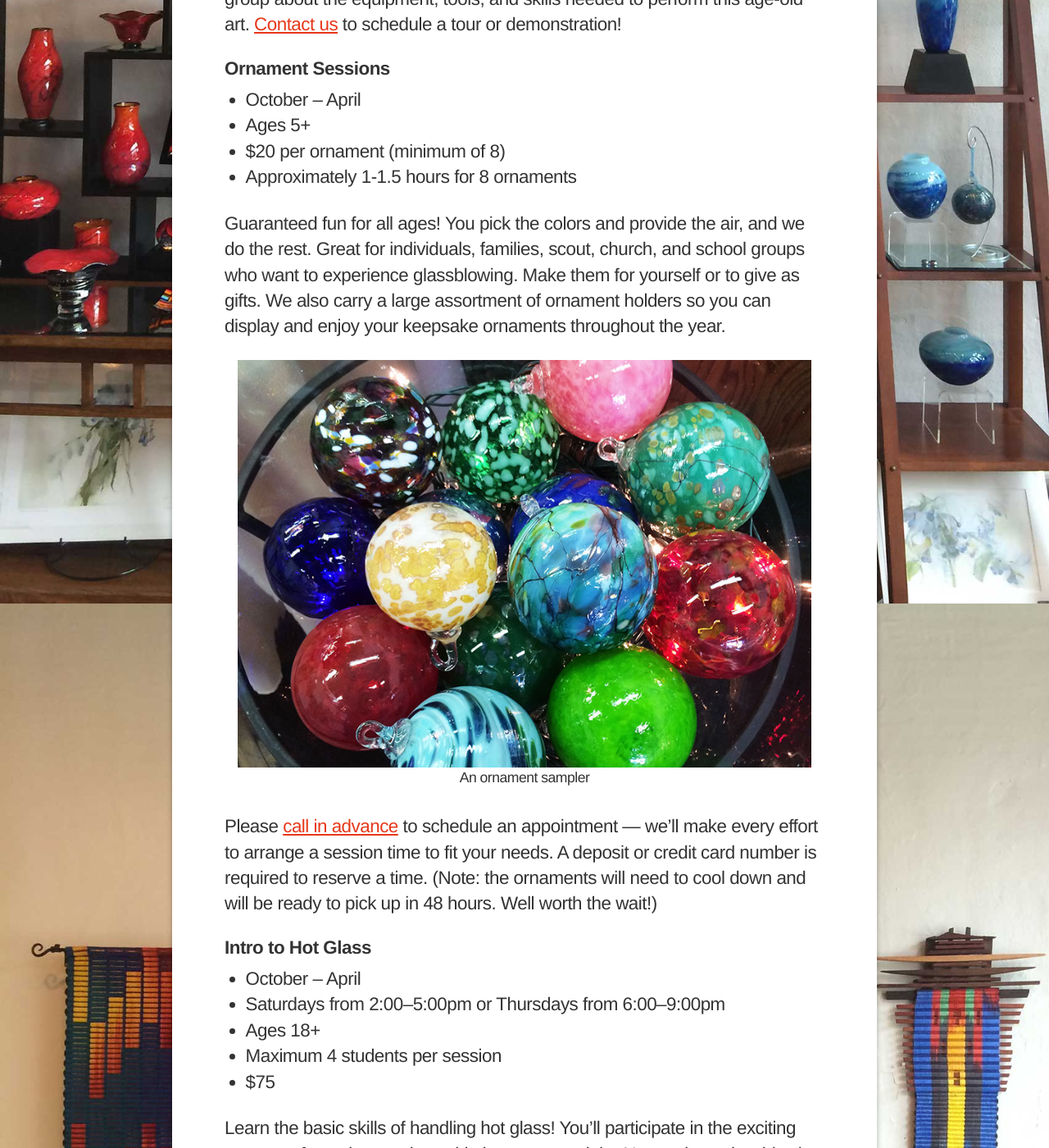
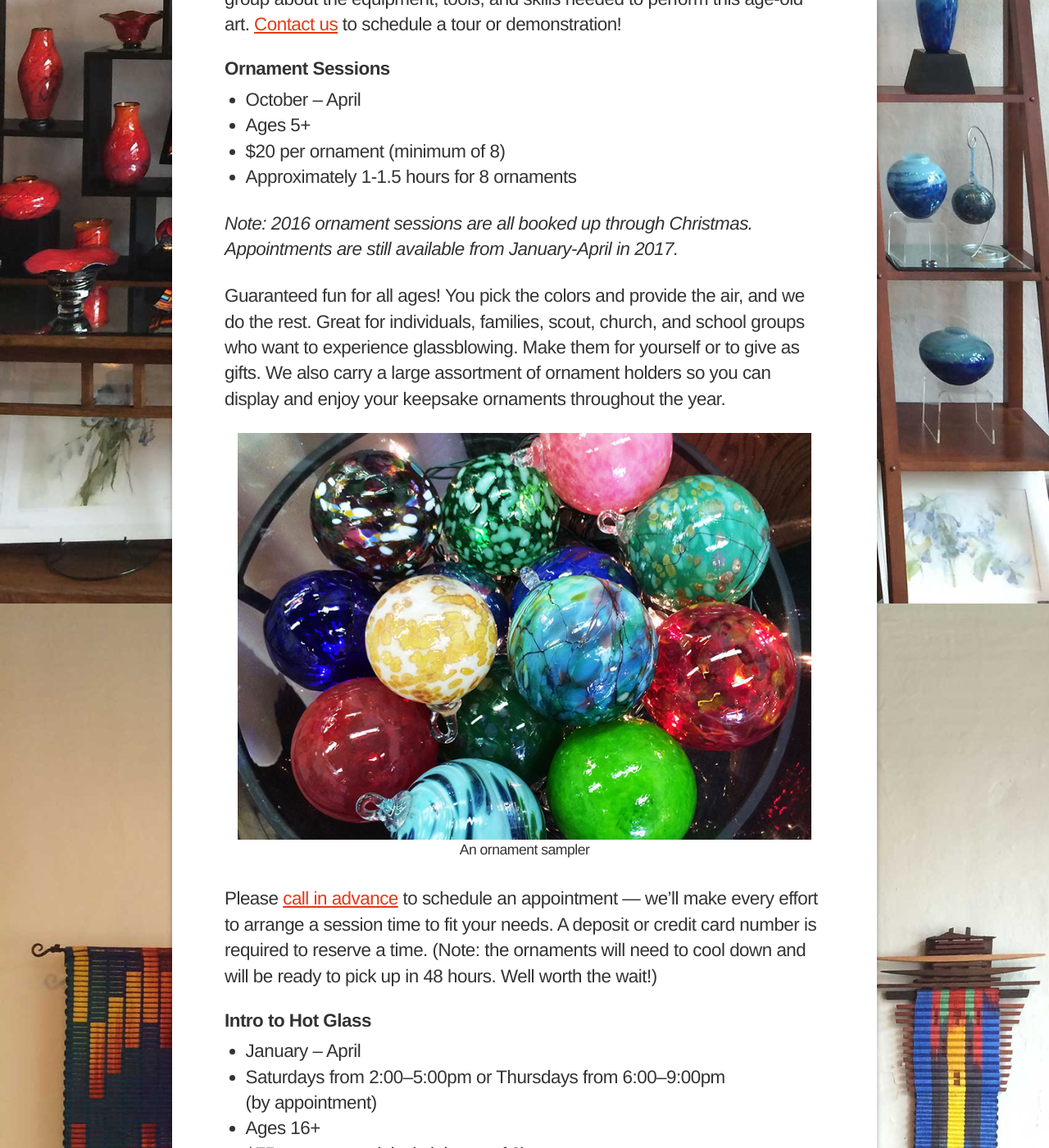
Before and after one commit to prairiefireglass/prairiefireglass.github.io, a Jekyll site: the page built from events/index.html, in a window 1280 px wide and 1400 px high, scrolled down 971 px. Shown: the whole window at 82% size. Built offline with Jekyll 4.4.1, drawn with Linux system fonts in a browser that asks for light colours; nearby versions of some CDN libraries; some of the changed text lies outside the part shown.

Commit message:
Tweak ornament session and ITHG info

```diff
--- a/events/index.html
+++ b/events/index.html
@@ -49,6 +49,9 @@
       <li>Approximately 1-1.5 hours for 8 ornaments</li>
     </ul>
     <p>
+      <em>Note: 2016 ornament sessions are all booked up through Christmas. Appointments are still available from January-April in 2017.</em>
+    </p>
+    <p>
       Guaranteed fun for all ages! You pick the colors and provide the air, and we do the rest. Great for individuals, families, scout, church, and school groups who want to experience glassblowing. Make them for yourself or to give as gifts. We also carry a large assortment of ornament holders so you can display and enjoy your keepsake ornaments throughout the year.
     </p>
     <figure class="page-image">
@@ -62,11 +65,11 @@
     <a name="classes"></a>
     <h2>Intro to Hot Glass</h2>
     <ul>
-      <li>October – April</li>
-      <li>Saturdays from 2:00–5:00pm or Thursdays from 6:00–9:00pm</li>
-      <li>Ages 18+</li>
+      <li>January – April</li>
+      <li>Saturdays from 2:00–5:00pm or Thursdays from 6:00–9:00pm (by&nbsp;appointment)</li>
+      <li>Ages 16+</li>
+      <li>$75 per paperweight (minimum of 3)</li>
       <li>Maximum 4 students per session</li>
-      <li>$75</li>
     </ul>
     <p>
       Learn the basic skills of handling hot glass! You&rsquo;ll participate in the exciting process of creating a color swirl glass paperweight. No previous glassblowing experience required.
```
